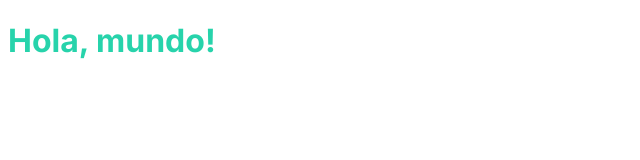
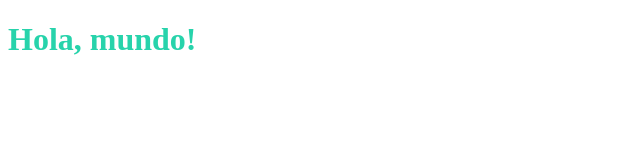
Before and after one commit to Paulaforero/ty-frontend-admin, a Next.js app: page / in a window 1280 px wide. Shown: the top 160 px of the page, without its empty margins (0-640 px from the left). Built offline with nearby package versions, Linux system fonts and the light colour scheme.

Commit message:
feat: setted height and width screen size to body in root layout

```diff
--- a/app/layout.jsx
+++ b/app/layout.jsx
@@ -16,7 +16,7 @@ export default function RootLayout({ children }) {
   return (
     <html lang="es">
       <ThemeProvider theme={theme}>
-        <body className={inter.className}>{children}</body>
+        <body className={inter.className + 'w-screen h-screen'}>{children}</body>
       </ThemeProvider>
     </html>
   )
```
